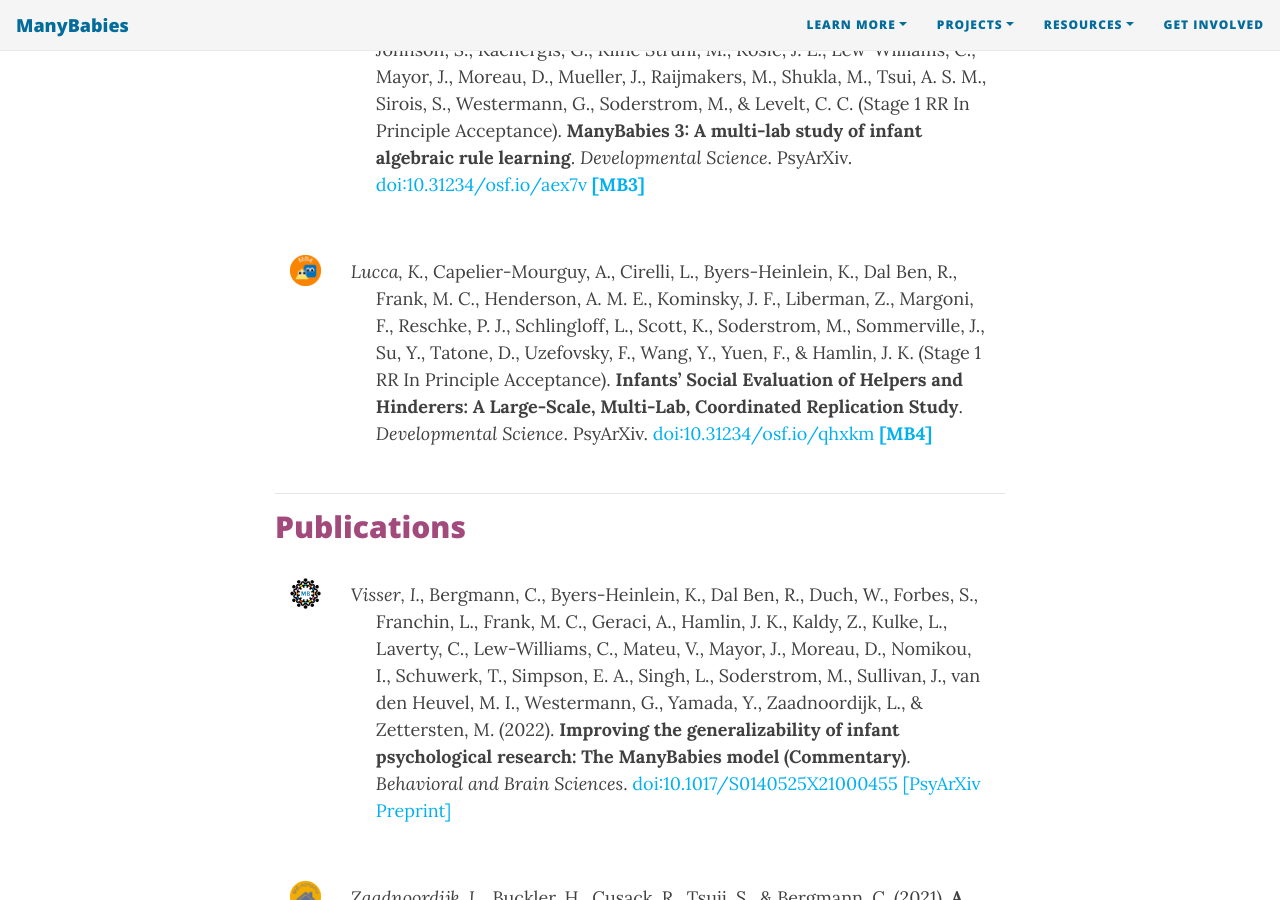
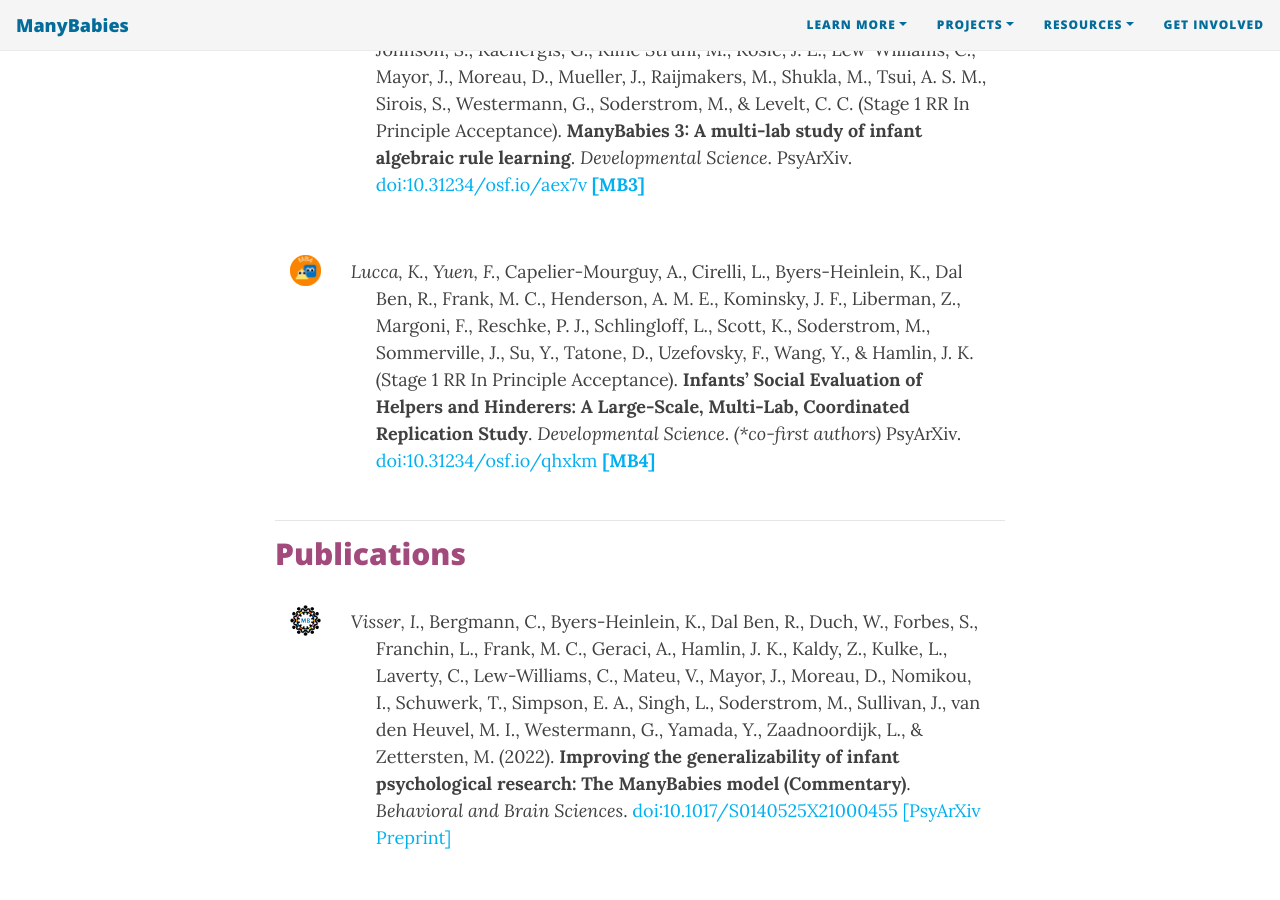
Before and after one commit to manybabies/manybabies.github.io, a Jekyll site: the page built from publications.md, in a window 1280 px wide and 900 px high, scrolled down 3103 px. Built offline with Jekyll 4.4.1, drawn with Linux system fonts in a browser that asks for light colours; nearby versions of some CDN libraries; some web fonts are replaced.

Commit message:
update co-first authors

```diff
--- a/publications.md
+++ b/publications.md
@@ -128,9 +128,9 @@ title: Publications & Manuscripts
         <a href="{{site.baseurl}}/MB4/" class="image"><img src="/assets/img/MB4_logo.png" alt="ManyBabies4 logo"></a>
       </div>
       <div class="col-sm-11">
-        <p style="padding-left: 25px; text-indent: -25px"><i>Lucca,  K.</i>, Capelier-Mourguy, A., Cirelli, L., Byers-Heinlein, K., Dal Ben, R., Frank, M. C., Henderson, A. M. E., Kominsky, J. F., Liberman, Z., Margoni, F., Reschke, P. J., Schlingloff, L., Scott, K., Soderstrom, M., Sommerville, J., Su, Y., Tatone, D., Uzefovsky, F., Wang, Y., Yuen, F., & Hamlin, J. K. (Stage 1 RR In Principle Acceptance).
+        <p style="padding-left: 25px; text-indent: -25px"><i>Lucca, K.</i>, <i>Yuen, F.</i>, Capelier-Mourguy, A., Cirelli, L., Byers-Heinlein, K., Dal Ben, R., Frank, M. C., Henderson, A. M. E., Kominsky, J. F., Liberman, Z., Margoni, F., Reschke, P. J., Schlingloff, L., Scott, K., Soderstrom, M., Sommerville, J., Su, Y., Tatone, D., Uzefovsky, F., Wang, Y., & Hamlin, J. K. (Stage 1 RR In Principle Acceptance).
         <b>Infants’ Social Evaluation of Helpers and Hinderers: A Large-Scale, Multi-Lab, Coordinated Replication Study</b>.
-        <i>Developmental Science</i>. PsyArXiv.
+        <i>Developmental Science</i>. <i>(*co-first authors)</i> PsyArXiv.
         <a href="https://doi.org/10.31234/osf.io/qhxkm" target="_blank">doi:10.31234/osf.io/qhxkm</a>
         <a href="{{site.baseurl}}/MB4/"><b>[MB4]</b></a></p>
       </div>
```
Also changed, not shown: MB2.md (+1 -1 lines), MB4.md (+1 -1 lines).
